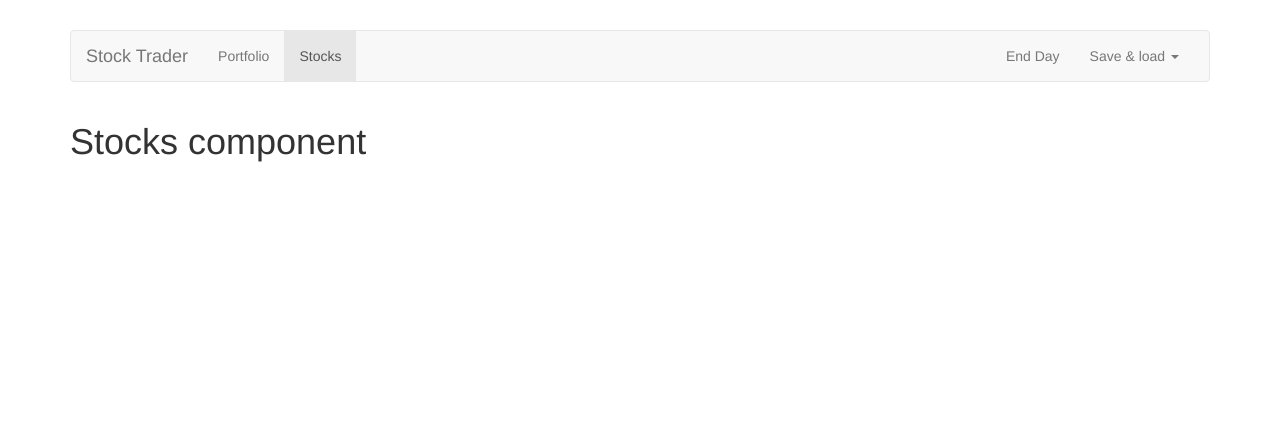
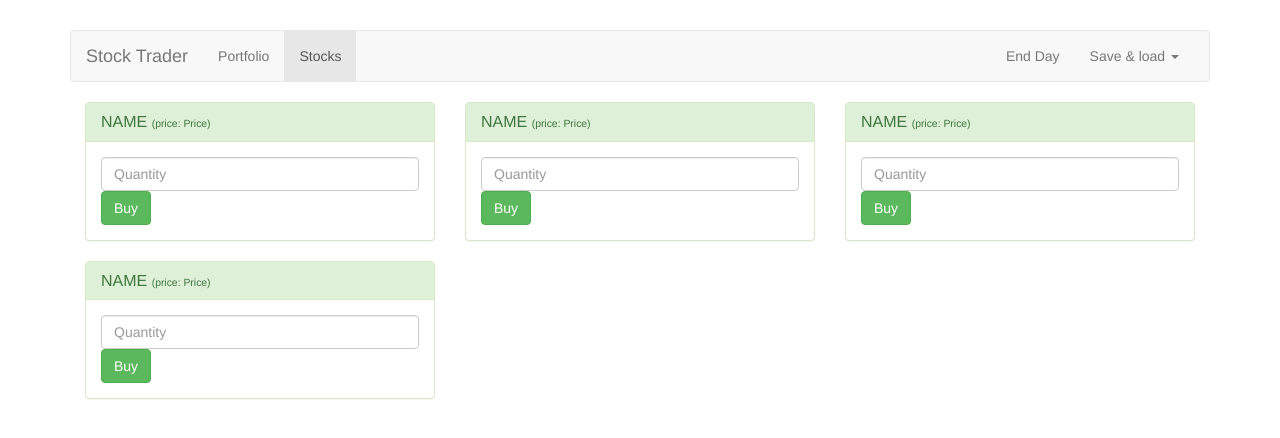
Before and after one commit to negimohit1209/vuejs_stock_trader, a Vue app: page /stocks in a window 1280 px wide. Shown: the top 438 px of the page. Built offline with nearby package versions, Linux system fonts and the light colour scheme.

Commit message:
adds stock card and logic for rendering stock

```diff
--- a/src/components/Stocks/Stock.vue
+++ b/src/components/Stocks/Stock.vue
@@ -1,3 +1,23 @@
 <template>
-    <h1>stocks - stock component</h1>
+    <div class="col-sm-6 col-md-4">
+        <div class="panel panel-success">
+            <div class="panel-heading">
+                <h3 class="panel-title">
+                    NAME
+                    <small>(price: Price)</small>
+                </h3>
+            </div>
+            <div class="div panel-body">
+                <div class="div panel-left">
+                    <input
+                    type="number"
+                    class="form-control"
+                    placeholder="Quantity">
+                </div>
+                <div class="panel-right">
+                    <button class='btn btn-success'>Buy</button>
+                </div>
+            </div>
+        </div>
+    </div>
 </template>
--- a/src/components/Stocks/Stocks.vue
+++ b/src/components/Stocks/Stocks.vue
@@ -1,3 +1,24 @@
 <template>
-    <h1>Stocks component</h1>
+    <div>
+        <app-stock v-for="(stock, index) in stocks" :key=index></app-stock>
+    </div>
 </template>
+
+<script>
+import Stock from './Stock.vue'
+export default {
+    data(){
+        return {
+            stocks: [
+                {id: 1, name: 'bmw', price: 110},
+                {id: 2, name: 'Google', price: 200},
+                {id: 3, name: 'Apple', price: 250},
+                {id: 4, name: 'Twitter', price: 80},
+            ]
+        }
+    },
+    components: {
+        appStock: Stock
+    }
+}
+</script>
```
